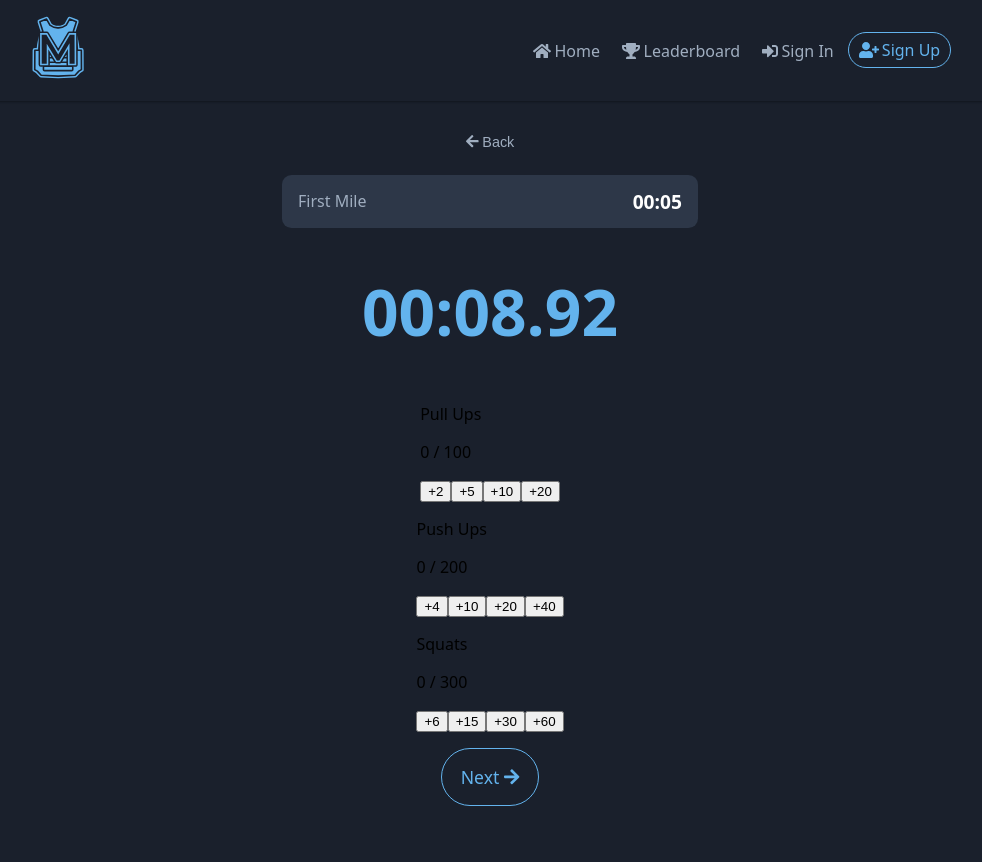
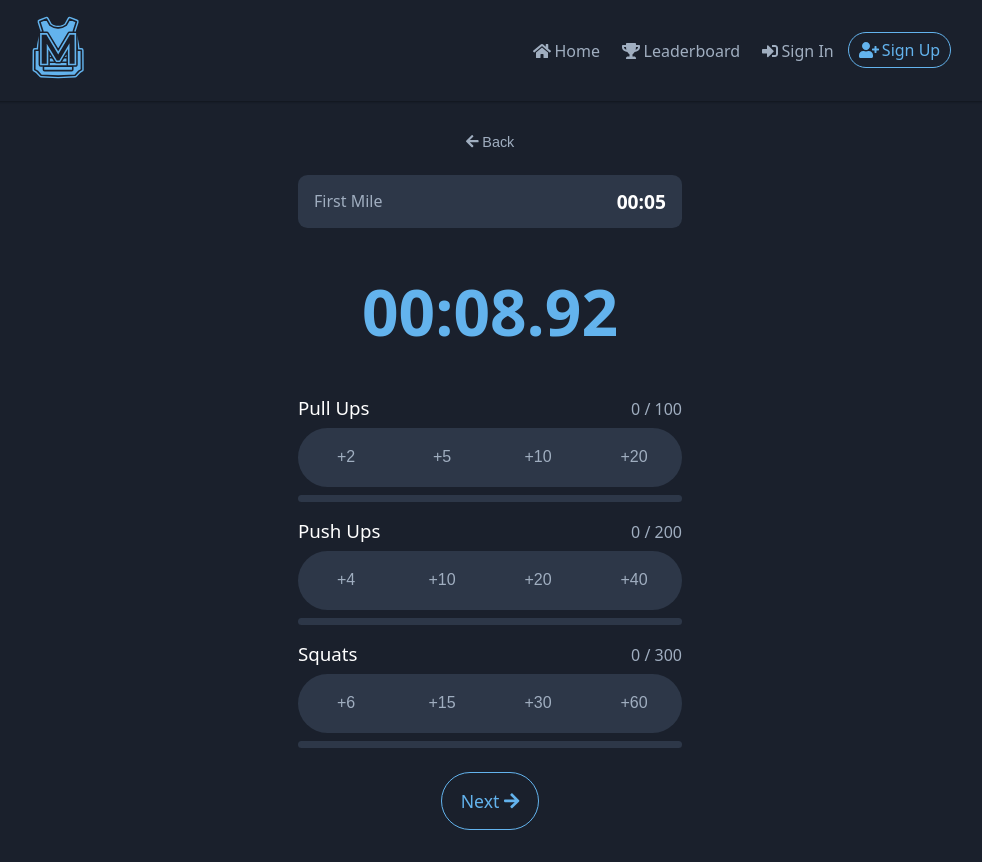
Before and after one commit to raymondkneipp/Murph-MERN, a React (Create React App) app in the folder client/: page /workout in a window 1280 px wide. Both pictures are taken after a click on the element "Next". Shown: the whole page, without its empty margins (150-1132 px from the left). Before the commit the page ends 838 px from the top, so only its background shows below. Built offline with nearby package versions, Linux system fonts and the light colour scheme.

Commit message:
Styled Couter component and fixed Laps component from touching edge

```diff
--- a/client/src/components/Counter.js
+++ b/client/src/components/Counter.js
@@ -1,11 +1,85 @@
 import React, { useState } from "react";
+import styled from "styled-components";
+
+const CouterStyle = styled.div`
+  display: flex;
+  flex-direction: column;
+  width: 100%;
+  max-width: 24rem;
+  margin: 0.5rem 0;
+`;
+
+const Details = styled.div`
+  display: flex;
+  align-items: baseline;
+  justify-content: space-between;
+
+  & h3 {
+    color: white;
+    font-weight: normal;
+    margin: 0;
+  }
+
+  & p {
+    margin: 0;
+    color: #a0aec0;
+  }
+`;
+
+const Buttons = styled.div`
+  display: flex;
+  margin: 0.5rem 0;
+
+  & button {
+    flex: 1;
+    background-color: #2d3748;
+    border: 0;
+    color: #a0aec0;
+    padding: 1.3rem;
+    font-size: 1rem;
+    cursor: pointer;
+    transition: all 0.2s;
+
+    &:hover {
+      background-color: #4a5568;
+      color: #fff;
+    }
+
+    &:focus {
+      outline: 0;
+    }
+
+    &:first-child {
+      border-radius: 5rem 0 0 5rem;
+    }
+
+    &:last-child {
+      border-radius: 0 5rem 5rem 0;
+    }
+  }
+`;
+
+const ProgressBar = styled.div`
+  background-color: #2d3748;
+  height: 0.4rem;
+  width: 100%;
+  border-radius: 5rem;
+  overflow: hidden;
+
+  & > div {
+    height: 0.4rem;
+    background-color: #63b3ed;
+    border-radius: 5rem;
+    transition: all 0.2s;
+  }
+`;
 
 export const Counter = ({ exercise, max, increments }) => {
   const [reps, setReps] = useState(0);
 
   const percentage = (reps * 100) / max;
 
-  const handleClick = increment => {
+  const handleClick = (increment) => {
     if (reps + increment < 0) {
       setReps(0);
     } else if (reps + increment > max) {
@@ -16,45 +90,33 @@ export const Counter = ({ exercise, max, increments }) => {
   };
 
   return (
-    <div className="max-w-xs w-full mb-5">
-      <div className="flex flex-row justify-between items-baseline">
-        <p className="text-lg text-gray-100 max-w-xs">{exercise}</p>
-        <p className="text-sm text-gray-500 max-w-xs">
+    <CouterStyle>
+      <Details>
+        <h3>{exercise}</h3>
+        <p>
           {reps} / {max}
         </p>
-      </div>
-      <div className="flex">
-        <button
-          className="flex-1 transition duration-500 bg-gray-800 hover:bg-gray-700 hover:text-white shadow rounded-l-full flex items-center justify-center text-md flex items-center text-gray-500 py-3 px-4"
-          onClick={() => handleClick(increments[0])}
-        >
+      </Details>
+      <Buttons>
+        <button onClick={() => handleClick(increments[0])}>
           +{increments[0]}
         </button>
-        <button
-          className="flex-1 transition duration-500 bg-gray-800 hover:bg-gray-700 hover:text-white shadow flex items-center justify-center text-md flex items-center text-gray-500 py-3 px-4"
-          onClick={() => handleClick(increments[1])}
-        >
+        <button onClick={() => handleClick(increments[1])}>
           +{increments[1]}
         </button>
-        <button
-          className="flex-1 transition duration-500 bg-gray-800 hover:bg-gray-700 hover:text-white shadow flex items-center justify-center text-md flex items-center text-gray-500 py-3 px-4"
-          onClick={() => handleClick(increments[2])}
-        >
+        <button onClick={() => handleClick(increments[2])}>
           +{increments[2]}
         </button>
-        <button
-          className="flex-1 transition duration-500 bg-gray-800 hover:bg-gray-700 hover:text-white shadow rounded-r-full flex items-center justify-center text-md flex items-center text-gray-500 py-3 px-4"
-          onClick={() => handleClick(increments[3])}
-        >
+        <button onClick={() => handleClick(increments[3])}>
           +{increments[3]}
         </button>
-      </div>
-      <div className="bg-gray-800 h-1 w-full flex-1 rounded-full mt-2">
+      </Buttons>
+      <ProgressBar className="bg-gray-800 h-1 w-full flex-1 rounded-full mt-2">
         <div
           className="bg-blue-500 h-1 flex-1 rounded-full mt-1"
           style={{ width: `${percentage}%` }}
         ></div>
-      </div>
-    </div>
+      </ProgressBar>
+    </CouterStyle>
   );
 };
--- a/client/src/components/Laps.js
+++ b/client/src/components/Laps.js
@@ -12,6 +12,7 @@ const LapsStyle = styled.div`
   padding: 0.8rem 1rem;
   border-radius: 0.6rem;
   margin: 0.5rem;
+  box-sizing: border-box;
 
   & h4 {
     font-size: 1rem;
```
